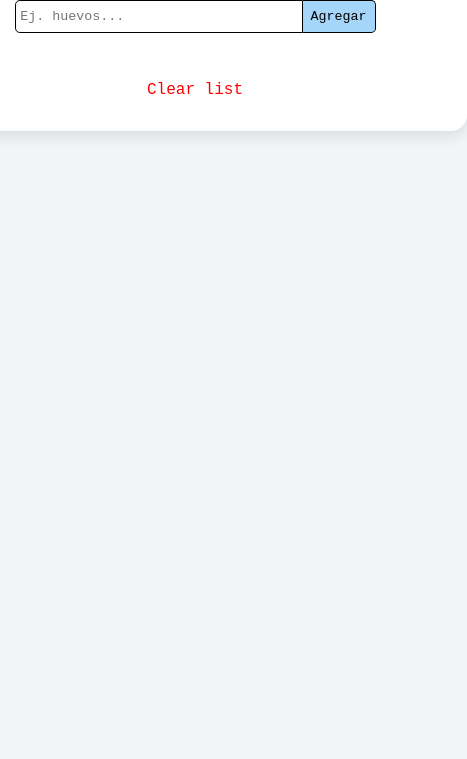
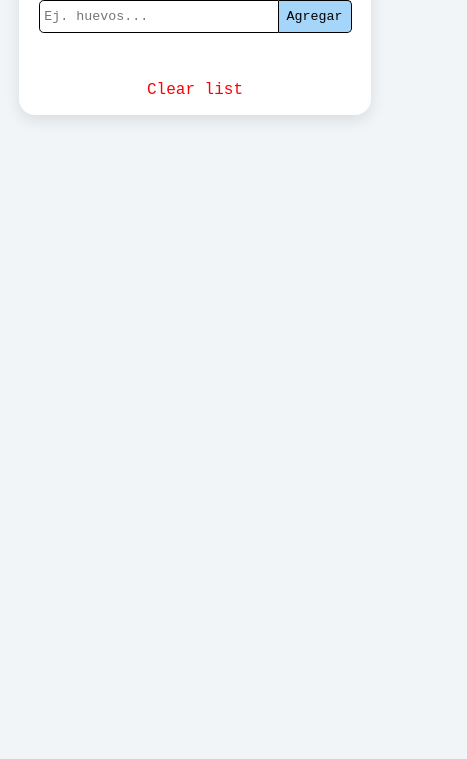
Before and after one commit to adrianjose01/grocery-list, a plain HTML site: page index.html in a window 390 px wide. Shown: the part 149-908 px from the top of the page, 467 px wide, since content can reach past the window. Drawn offline with Linux system fonts and the light colour scheme; a web font is replaced by a local one.

Commit message:
adding responsive design

```diff
--- a/styles/main.css
+++ b/styles/main.css
@@ -86,3 +86,16 @@ h1 {
   font-size: 1rem;
   cursor: pointer;
 }
+
+@media (max-width: 600px) {
+  .app {
+    padding: 1rem;
+    margin: 1rem;
+  }
+  #form {
+    width: 20rem;
+  }
+  #grocery {
+    width: 15rem;
+  }
+}
```
